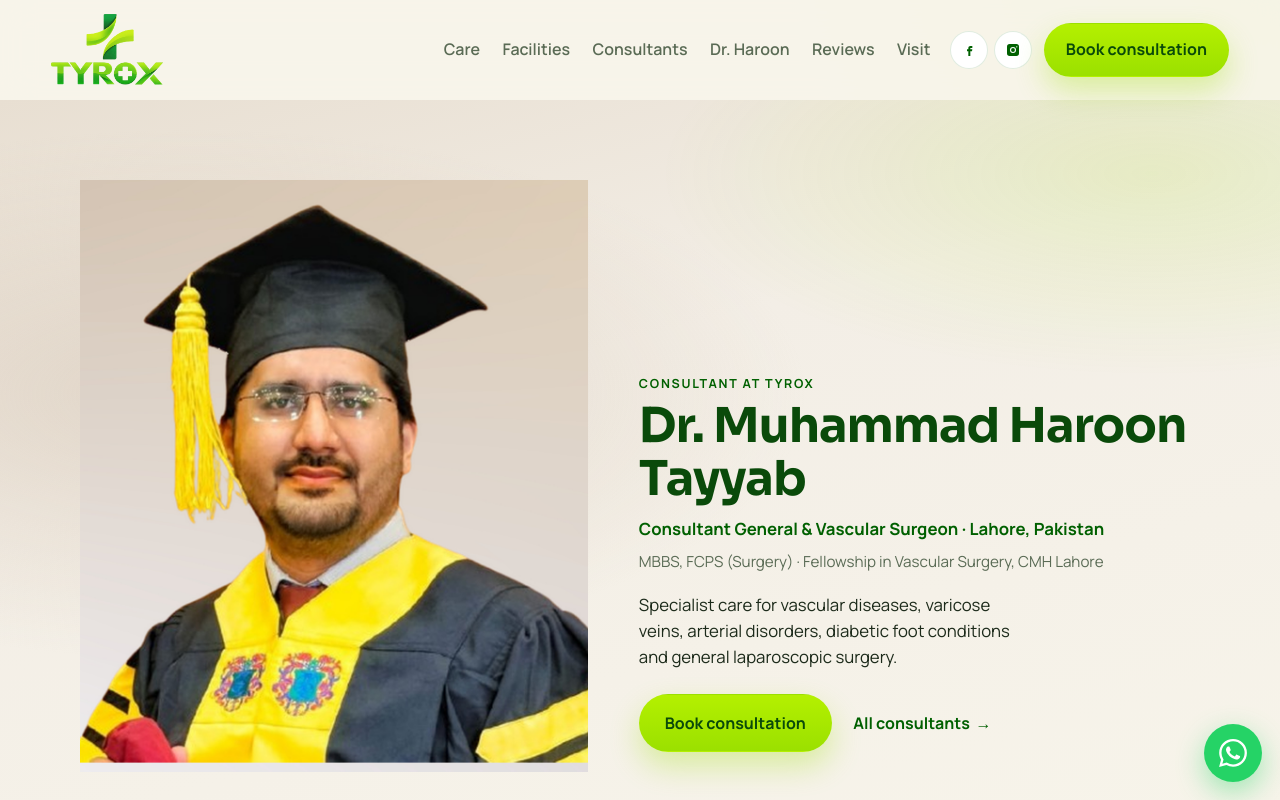
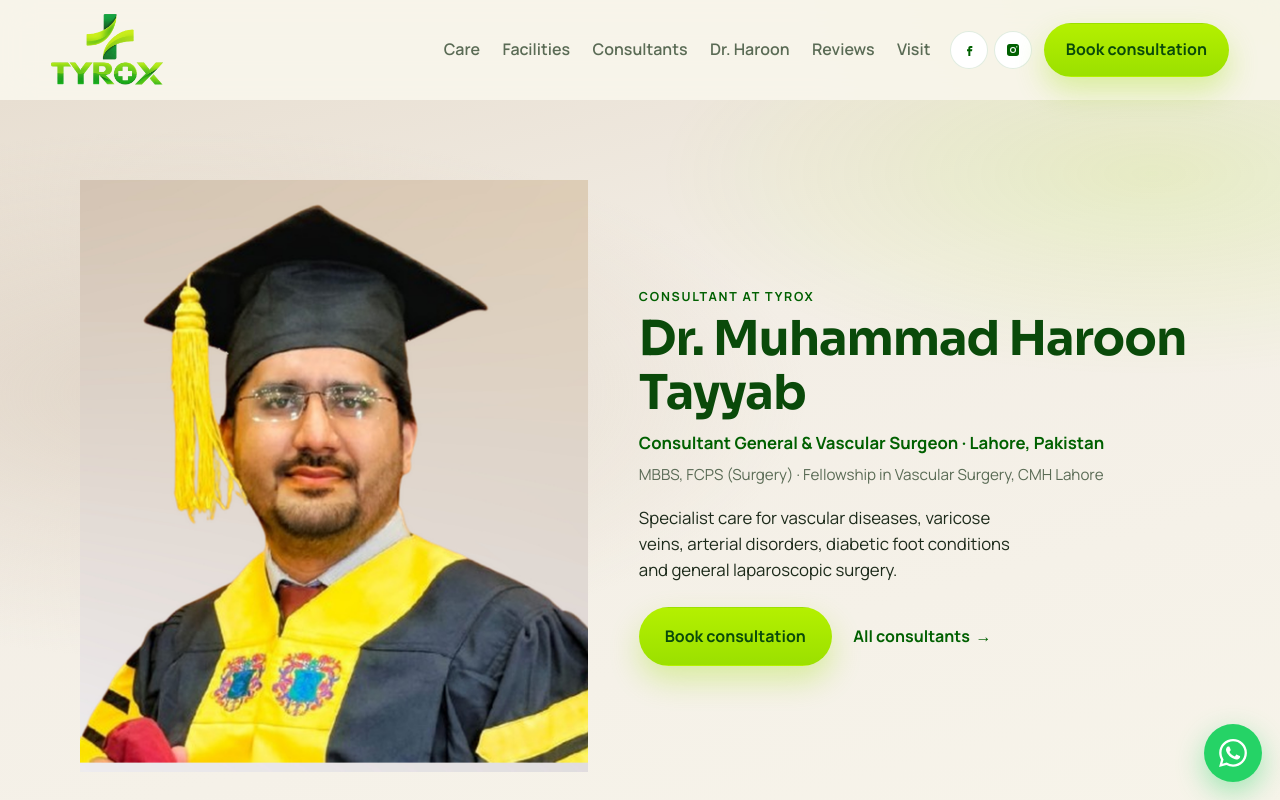
Before and after one commit to SalmanTayyab454/tyrox, a plain HTML site: page doctors/haroon.html in a window 1280 px wide. Shown: the top 800 px of the page. Drawn offline with Linux system fonts and the light colour scheme; no server answers.

Commit message:
fix: vertically center Haroon hero copy with portrait
Co-authored-by: Cursor <cursoragent@cursor.com>

```diff
--- a/styles.css
+++ b/styles.css
@@ -2270,7 +2270,7 @@ body.is-ready .hero-controls {
   display: grid;
   grid-template-columns: minmax(0, 0.95fr) minmax(0, 1.05fr);
   gap: clamp(1.5rem, 4vw, 3.25rem);
-  align-items: end;
+  align-items: center;
 }
 
 .doc-hero__photo {
@@ -2290,7 +2290,7 @@ body.is-ready .hero-controls {
 }
 
 .doc-hero__copy {
-  padding-bottom: clamp(0.5rem, 2vw, 1.25rem);
+  padding-block: 0;
 }
 
 .doc-hero__copy h1 {
```
